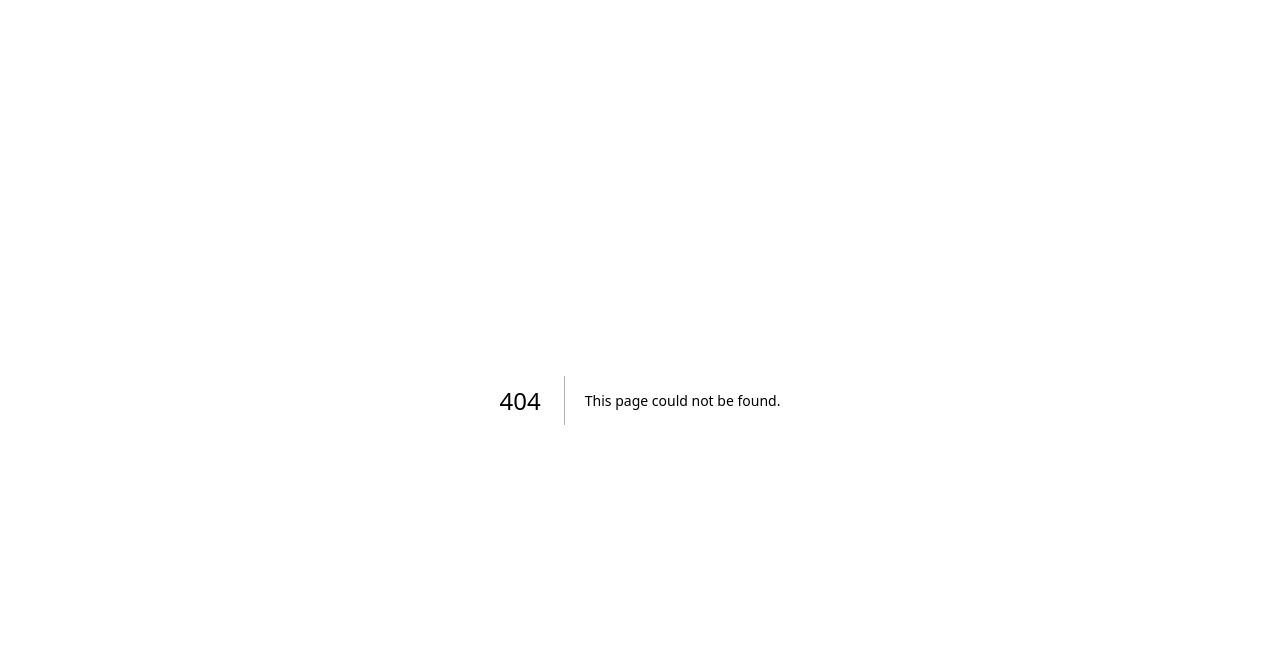
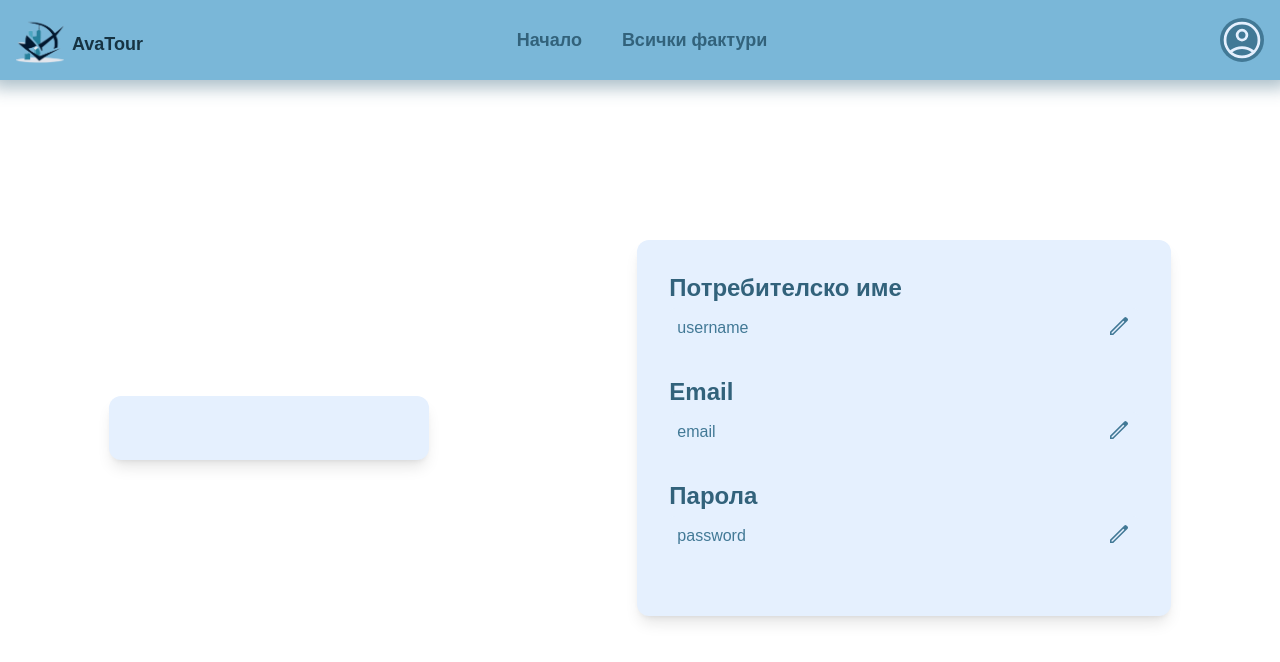
Before and after one commit to VexuBGM/AvaTour, a Next.js app in the folder frontend/: page /profile-settings in a window 1280 px wide. Before the commit this address had no page. Shown: the top 662 px of the page. Built offline with nearby package versions, Linux system fonts and the light colour scheme; no server answers.

Commit message:
profile-settings page added + its design

```diff
--- /dev/null
+++ b/frontend/src/app/components/DoneIcon.tsx
@@ -0,0 +1,13 @@
+const DoneIcon = () => (
+    <svg
+        xmlns="http://www.w3.org/2000/svg"
+        height="100%"
+        viewBox="0 -960 960 960"
+        width="100%"
+        fill="#427996"
+    >
+        <path d="M378-246 154-470l43-43 181 181 384-384 43 43-427 427Z"/>
+    </svg>
+);
+
+export default DoneIcon;
--- /dev/null
+++ b/frontend/src/app/components/EditIcon.tsx
@@ -0,0 +1,13 @@
+const EditIcon = () => (
+    <svg
+        xmlns="http://www.w3.org/2000/svg"
+        height="100%"
+        viewBox="0 -960 960 960"
+        width="100%"
+        fill="#427996"
+    >
+        <path d="M180-180h44l472-471-44-44-472 471v44Zm-60 60v-128l575-574q8-8 19-12.5t23-4.5q11 0 22 4.5t20 12.5l44 44q9 9 13 20t4 22q0 11-4.5 22.5T823-694L248-120H120Zm659-617-41-41 41 41Zm-105 64-22-22 44 44-22-22Z"/>
+    </svg>
+);
+
+export default EditIcon;
--- a/frontend/src/app/deleteProfile/page.tsx
+++ b/frontend/src/app/deleteProfile/page.tsx
@@ -40,7 +40,9 @@ export default function DeleteProfilePage() {
   };
 
   return (
-    <ProtectedRoute>
+    //<ProtectedRoute>
+      <div>
+
       <Navbar />
       <div className="flex flex-col items-center justify-center h-[calc(100vh-64px)] bg-gray-100">
         <h1 className="text-3xl font-bold mb-6 text-gray-800">Delete Profile</h1>
@@ -51,6 +53,8 @@ export default function DeleteProfilePage() {
           Delete
         </button>
       </div>
-    </ProtectedRoute>
+
+      </div>
+    //</ProtectedRoute>
   );
 }
--- a/frontend/src/app/logout/page.tsx
+++ b/frontend/src/app/logout/page.tsx
@@ -48,7 +48,9 @@ export default function Logout() {
   };
 
   return (
-    <ProtectedRoute>
+    //<ProtectedRoute>
+    <div>
+
       <Navbar />
       <div className="min-h-screen flex items-center justify-center bg-gray-100">
         <div className="max-w-md w-full bg-white p-8 rounded-lg shadow-md text-center">
@@ -61,6 +63,8 @@ export default function Logout() {
           </button>
         </div>
       </div>
-    </ProtectedRoute>
+
+    </div>
+    //</ProtectedRoute>
   );
 }
--- /dev/null
+++ b/frontend/src/app/profile-settings/page.tsx
@@ -0,0 +1,43 @@
+"use client";
+
+import '../globals.css';
+import Navbar from '../components/Navbar';
+import EditIcon from '../components/EditIcon';
+
+export default function Home() {
+  return (
+    <div className="h-screen flex flex-col">
+      <Navbar />
+
+      <div className="mb-20 flex flex-grow items-center justify-center space-x-52">
+        <div className="w-1/4 bg-llblue p-8 rounded-xl shadow-lg"></div>
+
+        <div className="w-5/12 bg-llblue p-8 rounded-xl shadow-lg">
+          {[
+            { label: "Потребителско име", name: "username", type: "text", placeholder: "username" },
+            { label: "Email", name: "email", type: "email", placeholder: "email" },
+            { label: "Парола", name: "password", type: "password", placeholder: "password" },
+          ].map((field, index) => (
+            <div key={index} className="relative mb-8">
+              <label className="block text-ddblue font-bold text-2xl mb-1">
+                <h1 className="cursor-text w-fit">{field.label}</h1>
+              </label>
+              <div className="relative">
+                <input
+                  type={field.type}
+                  name={field.name}
+                  autoComplete="off"
+                  placeholder={field.placeholder}
+                  className="bg-llblue rounded-t-md block w-full px-2 pt-2 pr-10 border-b-4 border-dblue focus:border-transparent focus:rounded-b-md border-transparent focus:outline-none focus:bg-white text-base text-dblue placeholder:text-dblue placeholder:text-base"
+                />
+                <div className="absolute inset-y-0 right-2 flex items-center h-full w-6 cursor-pointer">
+                  <EditIcon />
+                </div>
+              </div>
+            </div>
+          ))}
+        </div>
+      </div>
+    </div>
+  );
+}
```
